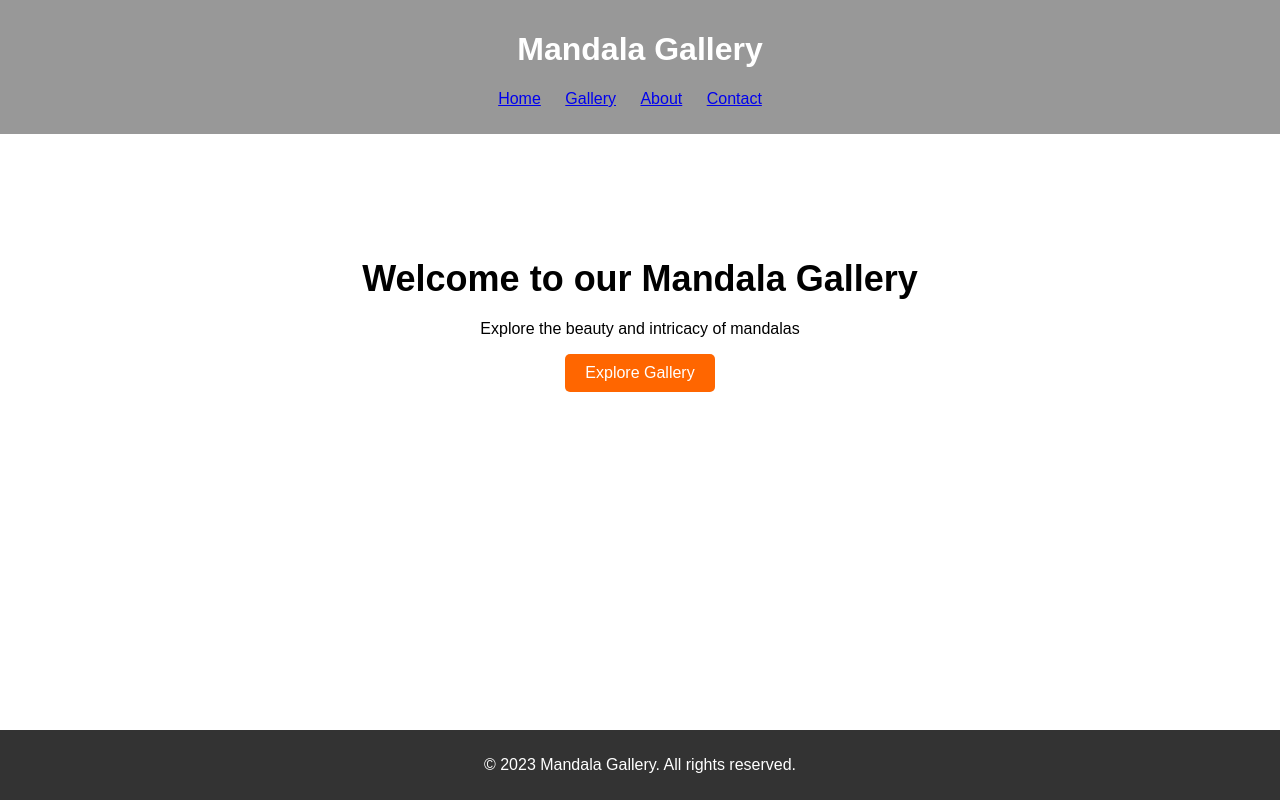
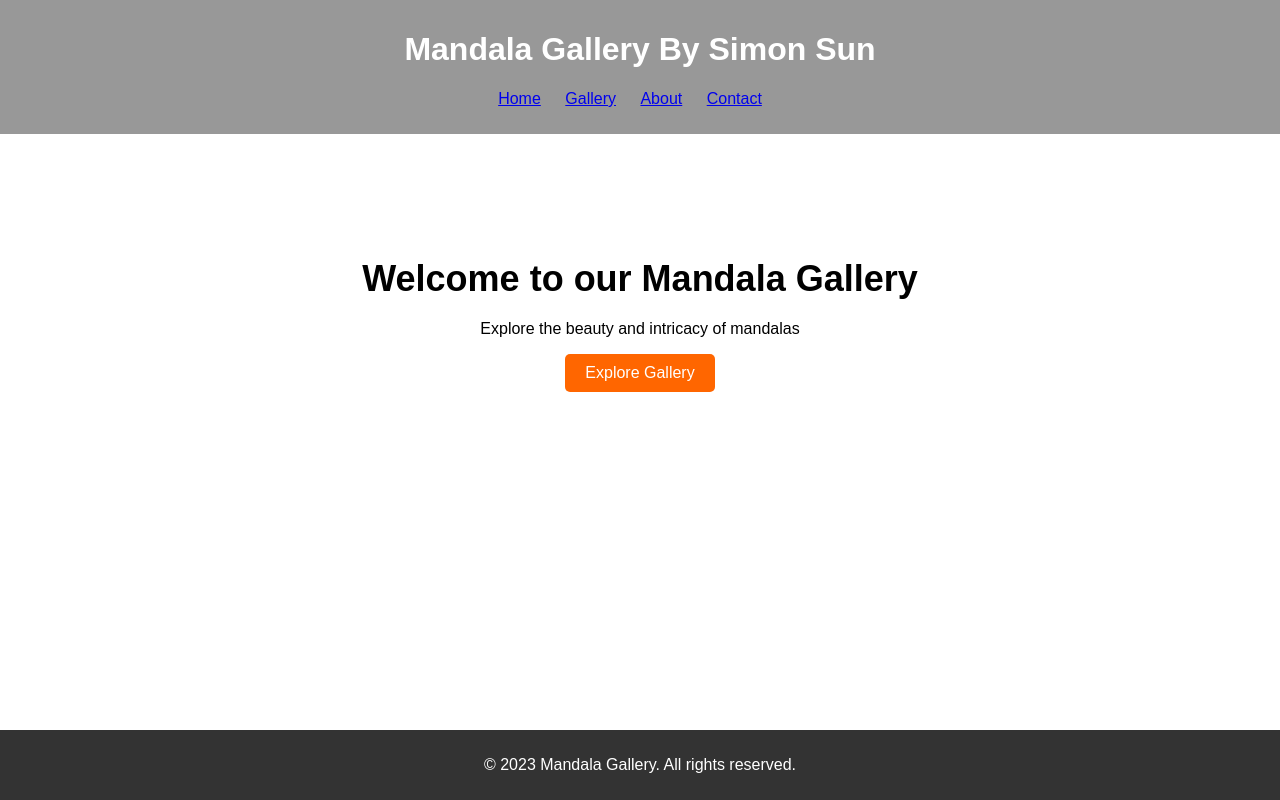
Before and after one commit to SimonSun0126/Caseyficial01, a plain HTML site: page index.html in a window 1280 px wide. Drawn offline with Linux system fonts and the light colour scheme.

Commit message:
Update index.html

```diff
--- a/index.html
+++ b/index.html
@@ -71,7 +71,7 @@
 
 <body>
     <header>
-        <h1>Mandala Gallery</h1>
+        <h1>Mandala Gallery By Simon Sun</h1>
         <nav>
             <ul>
                 <li><a href="#">Home</a></li>
```
